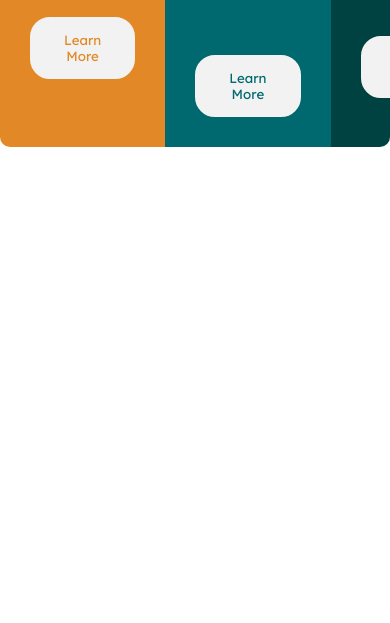
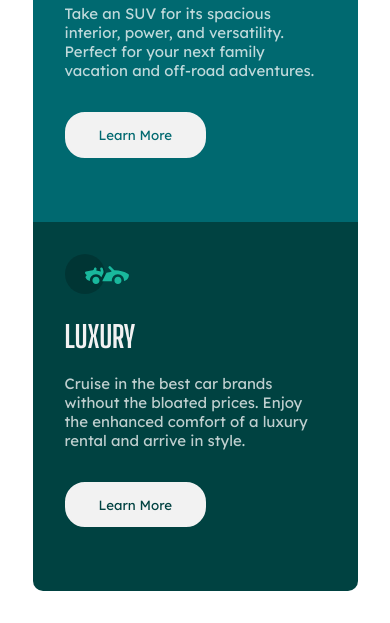
Before and after one commit to dpkpx/FrontendMentor, a plain HTML site: page 3-column-preview-card-component-main/index.html in a window 390 px wide. Shown: the part 550-1173 px from the top of the page. Before the commit the page ends 844 px from the top, so only its background shows below. Drawn offline with Linux system fonts and the light colour scheme.

Commit message:
fixed ui

```diff
--- a/3-column-preview-card-component-main/style.css
+++ b/3-column-preview-card-component-main/style.css
@@ -1,9 +1,13 @@
+
+*{
+    box-sizing: border-box;
+}
+
 body {
     margin: 0;
-    height: 100vh;
+    min-height: 100vh;
     display: flex;
     align-items: center;
-    justify-content: center;
     font-size: 15px;
 }
 
@@ -11,12 +15,14 @@ body {
     overflow: hidden;
     display: flex;
     border-radius: 10px;
+    margin: auto;
 }
 
 .cards {
-    padding: 2em;
+    padding: 2rem;
     font-family: 'Lexend Deca', sans-serif;
-    width: 200px;
+    width: 325px;
+
 }
 
 .cards h1 {
@@ -78,20 +84,21 @@ body {
     border: 2px solid hsl(0, 0%, 95%)
 }
 
-@media screen and (max-width: 375px){
+@media screen and (max-width: 800px){
     body{
-        height: auto;
-        padding: 4em 0;
+
     }
     .container {
         flex-direction: column;
+        min-width: 325px;
+        margin: 2rem auto;
     }
     .cards button {
 
-        margin: 2em 0;
+        margin: 2rem 0;
     }
     .cards {
-        width: 250px;
+
 
     }
 }
```
